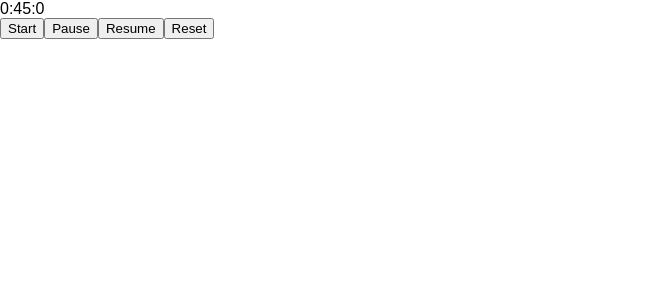
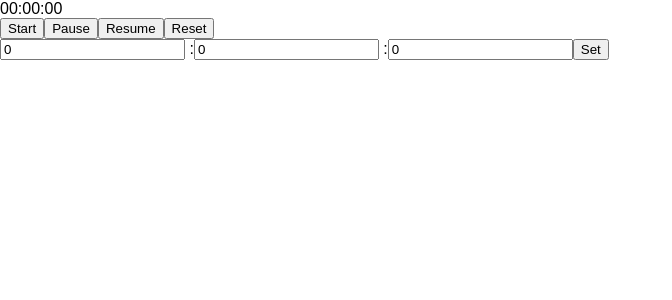
Before and after one commit to DamiFa/timerDF, a React (Create React App) app: page / in a window 1280 px wide. Shown: the top 300 px of the page, without its empty margins (0-672 px from the left). Built offline with nearby package versions, Linux system fonts and the light colour scheme.

Commit message:
add form to set a time

```diff
--- /dev/null
+++ b/src/TimerForm.jsx
@@ -0,0 +1,77 @@
+import React, { Component } from "react";
+
+class TimerForm extends Component {
+  constructor(props){
+    super(props);
+
+    this.state = {
+      seconds: 0,
+      minutes: 0,
+      hours: 0
+    }
+  }
+
+  handleChange = (e) => {
+    this.setState({
+      [e.target.name]: e.target.value
+    })
+  }
+
+  handleSubmit = (e) => {
+    const {seconds, minutes, hours} = this.state;
+    const timeInSeconds = seconds*1 + minutes*60 + hours*60*60;
+
+    e.preventDefault();
+    this.props.setUpTimer(timeInSeconds);
+  }
+
+  render(){
+    const {seconds, minutes, hours} = this.state;
+
+    return(
+      <form onSubmit={this.handleSubmit}>
+        <label htmlFor="hours">
+          <input
+            type="number"
+            name="hours"
+            id="hours"
+            step="1"
+            value={hours}
+            placeholder="Hours"
+            onChange={this.handleChange}
+          />
+        </label>
+
+        <label htmlFor="minutes"> :
+          <input
+            type="number"
+            name="minutes"
+            id="minutes"
+            step="1"
+            value={minutes}
+            placeholder="Minutes"
+            onChange={this.handleChange}
+          />
+        </label>
+
+        <label htmlFor="seconds"> :
+          <input
+            type="number"
+            name="seconds"
+            id="seconds"
+            step="1"
+            value={seconds}
+            placeholder="Seconds"
+            onChange={this.handleChange}
+          />
+        </label>
+
+        <button type="submit">
+          Set
+        </button>
+      </form>
+    )
+  }
+}
+
+export default TimerForm;
--- a/src/TimerMain.jsx
+++ b/src/TimerMain.jsx
@@ -1,14 +1,15 @@
 import React, { Component } from "react";
 import Timer from './services/timer';
 import TimerDisplay from './TimerDisplay'
-import TimerControl from './TimerControls'
+import TimerControl from './TimerControls';
+import TimerForm from './TimerForm';
 import sound from "./sounds/bubbles.mp3";
 
 class TimerMain extends Component{
   constructor(){
     super();
 
-    this.timer = new Timer(45*60);
+    this.timer = new Timer(0);
 
     this.state = {
       currentTime: this.timer.getCurrentTime()
@@ -20,25 +21,11 @@ class TimerMain extends Component{
     this.pauseTimer = this.pauseTimer.bind(this);
     this.resumeTimer = this.resumeTimer.bind(this);
     this.resetTimer = this.resetTimer.bind(this);
+    this.setUpTimer = this.setUpTimer.bind(this);
   }
 
   componentDidMount(){
-    this.timer.addEventListener(
-      'secondUpdated',
-      () => this.setState({currentTime: this.timer.getCurrentTime()})
-    );
-
-    this.timer.addEventListener(
-      'restarted',
-      () => this.setState({currentTime: this.timer.getCurrentTime()})
-    );
-
-    this.timer.addEventListener(
-      "ended",
-      () => {
-        this.sound.play();
-      }
-    )
+    this.setUpTimer();
   }
 
   startTimer(){
@@ -57,12 +44,48 @@ class TimerMain extends Component{
     this.timer.reset();
   }
 
-  setUpTimer(){
+  setUpTimer(secondsToSetUp = 0){
+    this.timer = new Timer(secondsToSetUp);
 
+    this.setState({
+      currentTime: this.timer.getCurrentTime()
+    })
+
+    this.timer.addEventListener(
+      "secondUpdated",
+      () => this.setState({currentTime: this.timer.getCurrentTime()})
+    );
+
+    this.timer.addEventListener(
+      "started",
+      () => this.setState({currentTime: this.timer.getCurrentTime()})
+    );
+
+    this.timer.addEventListener(
+      "restarted",
+      () => this.setState({currentTime: this.timer.getCurrentTime()})
+    );
+
+    this.timer.addEventListener(
+      "ended",
+      () => {
+        this.sound.play();
+      }
+    )
   }
 
   formatTimer(){
-    return `${this.state.currentTime.hours}:${this.state.currentTime.minutes}:${this.state.currentTime.seconds}`;
+    let { hours, minutes, seconds } = this.state.currentTime;
+
+    return `${this.formateTime(hours)}:${this.formateTime(minutes)}:${this.formateTime(seconds)}`;
+  }
+
+  formateTime(timeToFormat){
+    let time = timeToFormat.toString();
+    if(time.length === 1){
+      return `0${time}`;
+    }
+    else return `${time}`;
   }
 
   render(){
@@ -75,6 +98,7 @@ class TimerMain extends Component{
           onResume={this.resumeTimer}
           onReset={this.resetTimer}
         />
+        <TimerForm setUpTimer={this.setUpTimer}/>
       </div>
     )
   }
--- a/src/services/timer.js
+++ b/src/services/timer.js
@@ -14,14 +14,15 @@ export default class Timer {
     this.targetTime = new Date().getTime() + secondsToCountdownFrom*1000;
     this.currentTime = new Date().getTime();
     this.distanceInSeconds =  Math.ceil((this.targetTime - this.currentTime) / 1000);
+    this.dispatchEvent('started');
 
     this.intervalId = setInterval(() => {
-      if(this.distanceInSeconds >  0){
-        console.log(this.distanceInSeconds);
-        this.currentTime = new Date().getTime();
-        this.distanceInSeconds =  Math.ceil((this.targetTime - this.currentTime) / 1000);
-        this.dispatchEvent('secondUpdated');
-      } else {
+      console.log(this.distanceInSeconds);
+      this.currentTime = new Date().getTime();
+      this.distanceInSeconds =  Math.ceil((this.targetTime - this.currentTime) / 1000);
+      this.dispatchEvent('secondUpdated');
+
+      if(this.distanceInSeconds <= 0){
         clearInterval(this.intervalId);
         console.log("ended");
         this.dispatchEvent("ended");
```
Also changed, not shown: src/PresetList.jsx (added, +13 -0 lines), src/TimerPreset.jsx (added, +7 -0 lines).
